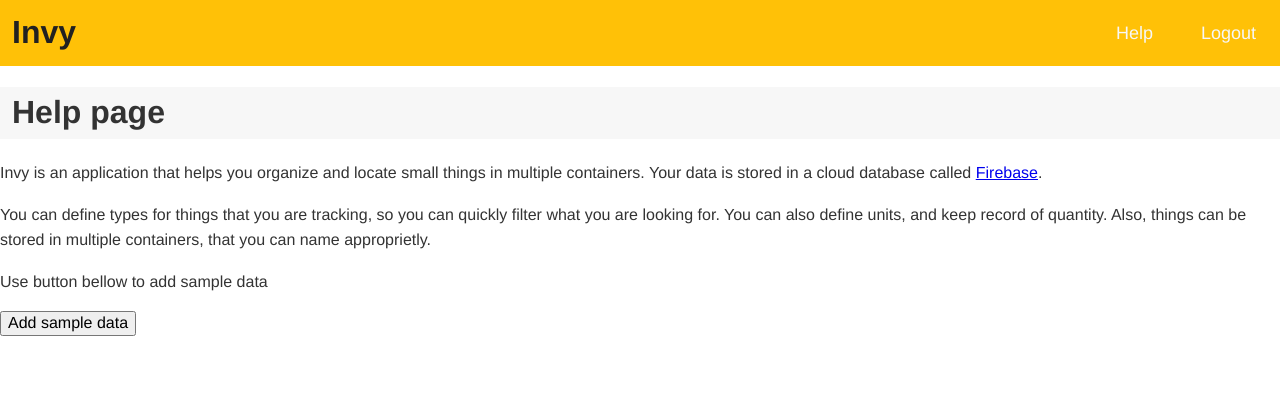
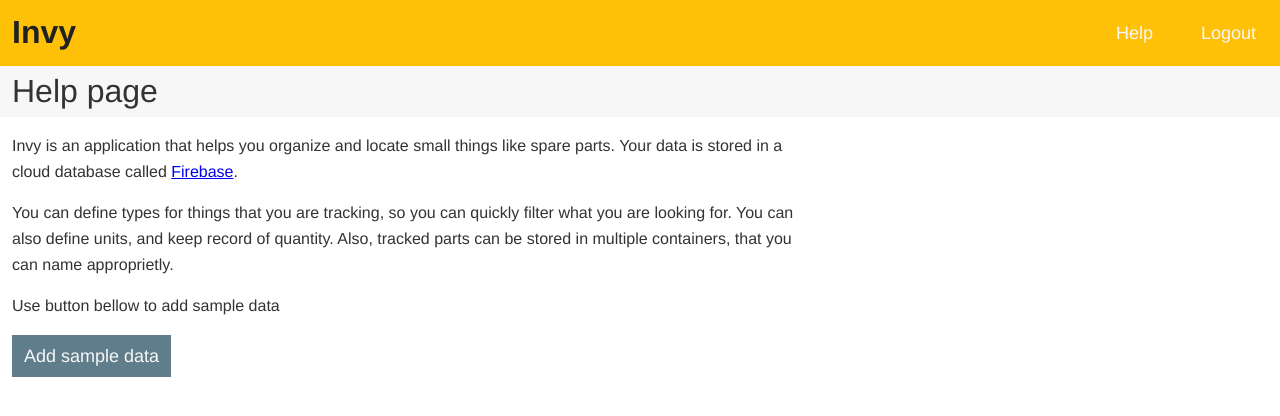
Before and after one commit to misa2/invy, a React (Create React App) app: page /help in a window 1280 px wide. Shown: the top 416 px of the page. Built offline with nearby package versions, Linux system fonts and the light colour scheme; no server answers; the database is empty; sample sign-in values are in the browser's storage.

Commit message:
Some styling on Help page

```diff
--- a/src/actions/options.js
+++ b/src/actions/options.js
@@ -15,9 +15,9 @@ export const addPartContainer = ( partContainer ) => ({
 
 export const updateOptions = (parts) => {
     let updatedOptions = {
-        type: ['Resistor', 'Capacitor', 'Transistor', 'Diode', 'IC', 'Inductor', ''],
-        unit: ['Ohm', 'KOhm', 'MOhm', 'pF', 'nF', 'uF', 'uH', 'mH', ''],
-        container: ['']
+        type: ['Resistor', 'Capacitor', 'Transistor', 'Diode', 'IC', 'Inductor'],
+        unit: ['Ohm', 'KOhm', 'MOhm', 'pF', 'nF', 'uF', 'uH', 'mH', 'N/A'],
+        container: ['Box 1']
     }
     if (parts) {
         parts.forEach((el_part) => {
--- a/src/actions/parts.js
+++ b/src/actions/parts.js
@@ -90,12 +90,12 @@ export const addSampleParts = () => ({
 export const startAddSampleParts = () => {
     return(dispatch) => {
         dispatch(startAddPart({type: 'Resistor Carbon-film',  value: '2', unit: 'Ohm', quantity: 1, container:'Box 1'}))
-        dispatch(startAddPart({type: 'IC DIP', value: 'NE 555', unit:'', quantity: 1, container:'Box 1'}))
+        dispatch(startAddPart({type: 'IC DIP', value: 'NE 555', unit:'N/A', quantity: 1, container:'Box 1'}))
         dispatch(startAddPart({type: 'Resistor Carbon-film',  value: '1', unit: 'Ohm', quantity: 1, container:'Box 1'}))
-        dispatch(startAddPart({type: 'IC DIP', value: '74LS321', unit:'', quantity: 1, container:'Box 2'}))
+        dispatch(startAddPart({type: 'IC DIP', value: '74LS321', unit:'N/A', quantity: 1, container:'Box 2'}))
         dispatch(startAddPart({type: 'Resistor SMD 1206',  value: '40', unit: 'kOhm', quantity: 1, container:'Box 1'}))
-        dispatch(startAddPart({type: 'IC DIP', value: 'TL041', unit:'', quantity: 1, container:'Box 2'}))
-        dispatch(startAddPart({type: 'IC DIP', value: 'TL082', unit:'', quantity: 1, container:''}))
+        dispatch(startAddPart({type: 'IC DIP', value: 'TL041', unit:'N/A', quantity: 1, container:'Box 2'}))
+        dispatch(startAddPart({type: 'IC DIP', value: 'TL082', unit:'N/A', quantity: 1, container:'Box 2'}))
         dispatch(startSetParts())
     }
 }
--- a/src/components/HelpPage.js
+++ b/src/components/HelpPage.js
@@ -15,18 +15,20 @@ export class  HelpPage extends React.Component {
             <div >
                 <div className="page-header">
                     <div className="content-container">
-                        <h1>Help page</h1>
+                        <h1 className="page-header__title">Help page</h1>
                     </div>
                 </div>
-                <p>Invy is an application that helps you organize and locate small things in multiple containers. Your data is stored in
+                <div className="content-container">
+                    <p>Invy is an application that helps you organize and locate small things like spare parts. Your data is stored in
                         a cloud database called <a href='https://firebase.google.com/'>Firebase</a>.</p>
                         <p></p>
                         <p>You can define types for things that you are tracking, so you can quickly filter what you are looking for.
-                     You can also define units, and keep record of quantity. Also, things can be stored in multiple containers,
+                        You can also define units, and keep record of quantity. Also, tracked parts can be stored in multiple containers,
                         that you can name approprietly.</p>
                     <p></p>
                     <p>Use button bellow to add sample data</p>
-                <button onClick={this.onClick}>Add sample data</button>
+                    <button className="button" onClick={this.onClick}>Add sample data</button>
+                </div>
             </div>
         )
     }
--- a/src/components/PartForm.js
+++ b/src/components/PartForm.js
@@ -7,7 +7,7 @@ const PartForm = (props) => {
     const [type, setType] = useState(props.part ? props.part.type : '')
     const [value, setValue] = useState(props.part ? props.part.value : '')
     const [unit, setUnit] = useState(props.part ? props.part.unit : '')
-    const [quantity, setQuantity] = useState(props.part ? props.part.quantity : 0)
+    const [quantity, setQuantity] = useState(props.part ? props.part.quantity : undefined)
     const [container, setContainer] = useState(props.part ? props.part.container : '')
     const [updating] = useState(props.part ? true : false)
     const [typeOptions, setTypeOptions] = useState(props.options.type)
@@ -68,6 +68,8 @@ const PartForm = (props) => {
         const quantity = e.target.value
         if (quantity.match(/^\d*$/))
             setQuantity(parseInt(quantity))
+        else
+            setQuantity('')
     }
     const onContainerChange = (e) => {
         setContainer(e.target.value)
@@ -135,13 +137,14 @@ const PartForm = (props) => {
             <select onChange={onTypeChange}
                 className="select"
                 value={type}>
+                <option hidden value="">Select type</option>
                 {typeOptions.map((el_typeOption) => <option key={el_typeOption} value={el_typeOption}>{el_typeOption}</option>)}
             </select>
 
             <input
                 className="text-input"
                 type="text"
-                placeholder="Value"
+                placeholder="Value or name"
                 value={value}
                 onChange={onValueChange}
                 autoFocus
@@ -149,6 +152,7 @@ const PartForm = (props) => {
             <select onChange={onUnitChange}
                 value={unit}
                 className="select">
+                <option hidden value="">Select unit</option>
                 {unitOptions.map((el_unitOption) => <option key={el_unitOption} value={el_unitOption}>{el_unitOption}</option>)}
             </select>
 
@@ -163,6 +167,7 @@ const PartForm = (props) => {
             <select onChange={onContainerChange}
                 className="select"
                 value={container}>
+                <option hidden value="">Select container</option>
                 {containerOptions.map((el_containerOption) => <option key={el_containerOption} value={el_containerOption}>{el_containerOption}</option>)}
             </select>
             <div>
```
Lines whose indentation alone changed are shown as unchanged.
